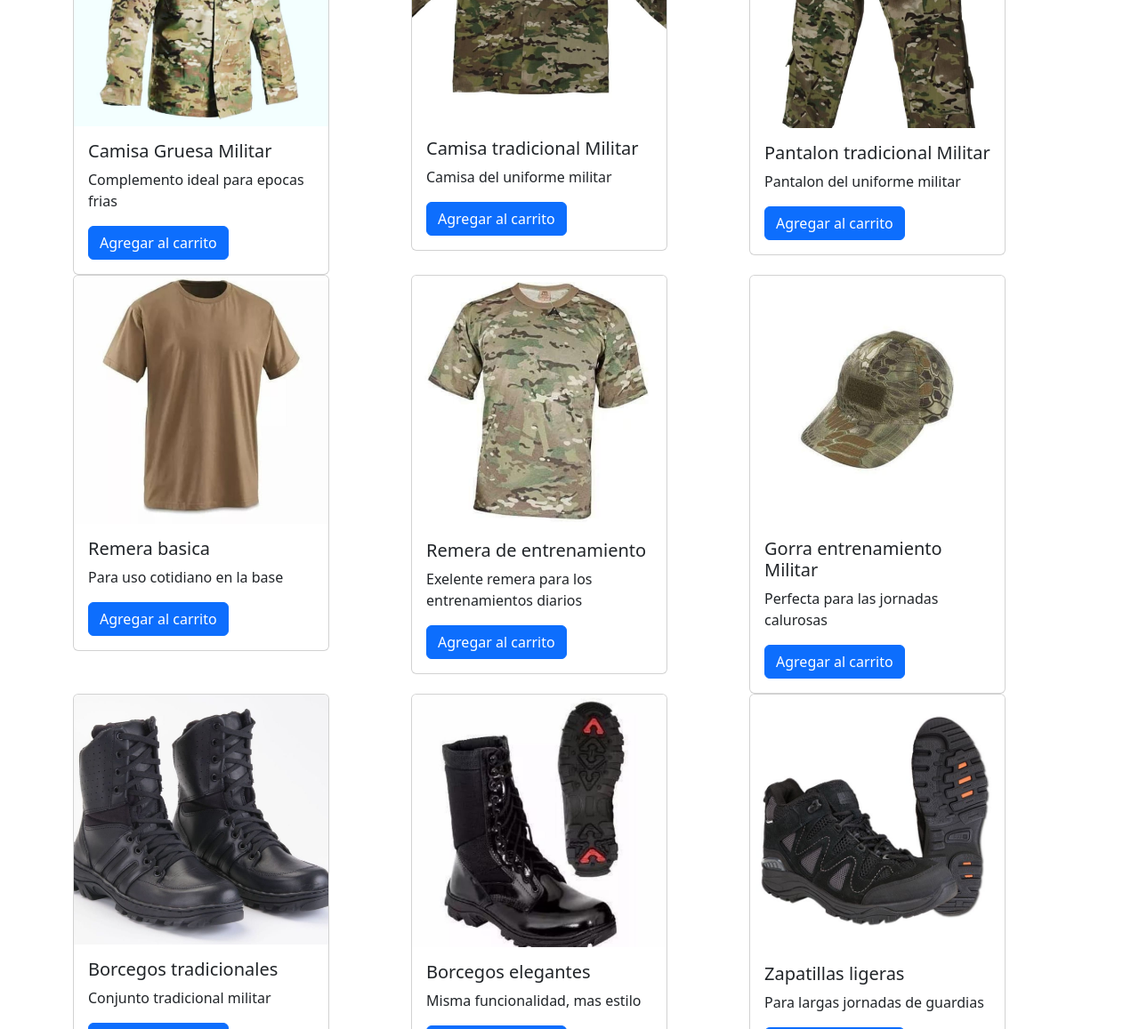
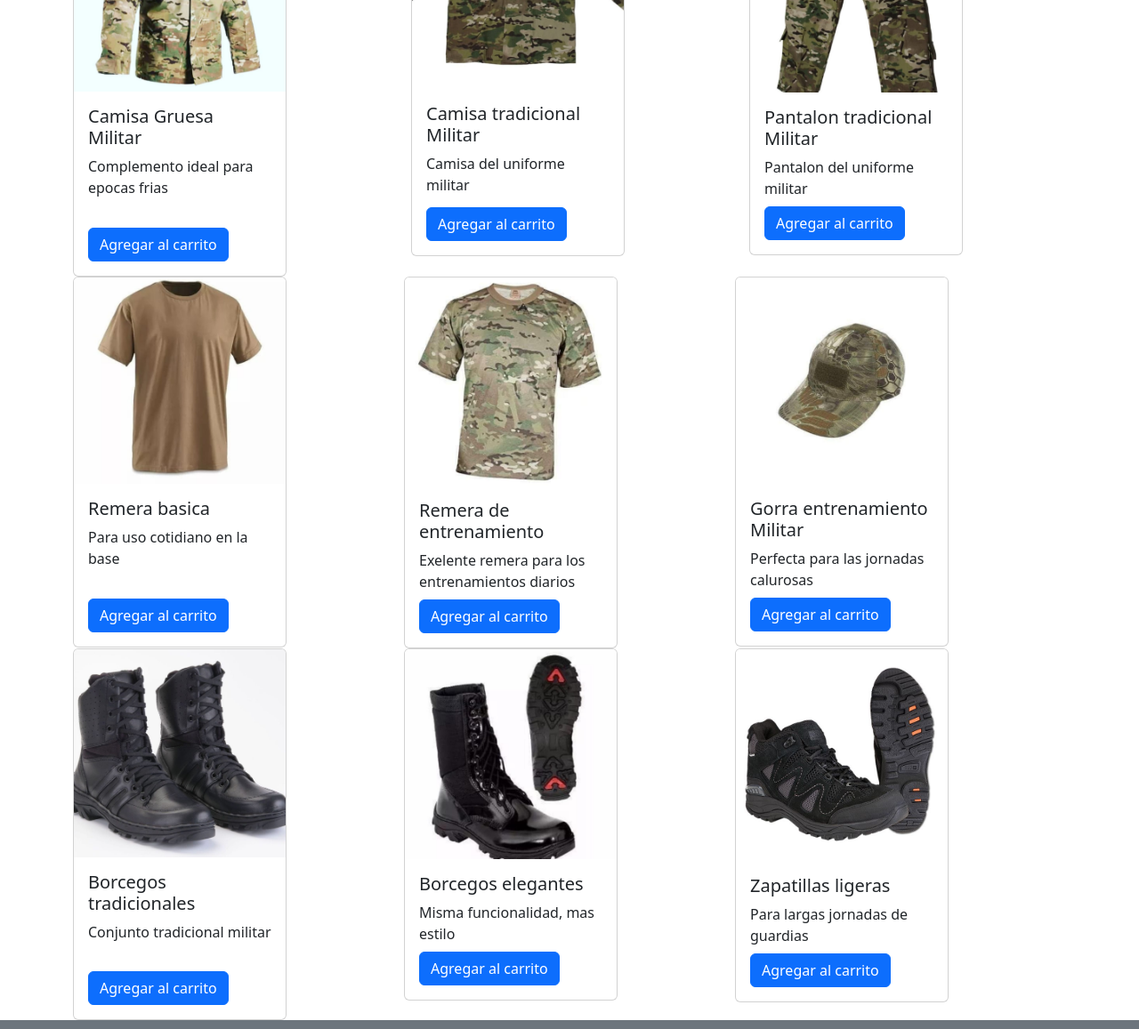
Before and after one commit to avalosignacio/ProyectoFinalAvalosIgnacio, a plain HTML site: page html/indumentaria.html in a window 1280 px wide. Shown: the part 316-1473 px from the top of the page at 89% size. Drawn offline with nearby package versions, Linux system fonts and the light colour scheme.

Commit message:
Terera Version

```diff
--- a/html/indumentaria.html
+++ b/html/indumentaria.html
@@ -14,7 +14,7 @@
 <body>
     <header>
 
-      <div id="banner" class="col-md-fluid">
+        <div id="banner" class="col-fluid">
           <p>
             <img  src="https://img.icons8.com/dotty/80/000000/ship-wheel.png"/>
             Tactico Argentina
@@ -24,11 +24,13 @@
         </div>
 
       </header>
-    <nav>
-        <nav  class="navbar navbar-expand-sm" style="background-color: rgb(102, 102, 13);">
+      <nav class="navbar navbar-expand-sm" style="background-color: rgb(102, 102, 13);">
         <div class="container-fluid">
-
-              <a class="navbar-brand" href="../index.html"><img id="icon" src="../img/icon.jpeg" alt=""></a>
+          <a class="navbar-brand" href="../index.html"><img src="../img/icon.jpeg" alt="" id="icon"></a>
+          <button class="navbar-toggler" type="button" data-bs-toggle="collapse" data-bs-target="#navbarNav" aria-controls="navbarNav" aria-expanded="false" aria-label="Toggle navigation">
+            <span class="navbar-toggler-icon"></span>
+          </button>
+          <div class="collapse navbar-collapse" id="navbarNav">
 
                   <ul class="navbar-nav">
 
@@ -53,34 +55,68 @@
 
     <main>
 
-        <div data-aos="flip-left" class="container">
-            <div class="row">
-                <div class="col-md-4" id="items">
-                    <div class="card" style="width: 18rem;">
+        <div class="container">
+            <div data-aos="flip-left" class="row">
+                <div class="col-md-4 col-sm-6">
+                    <div class="card" style="width: 15rem;">
                         <img src="../img/carrusel5.jpeg" class="card-img-top" alt="...">
                         <div class="card-body">
                           <h5 class="card-title">Camisa Gruesa Militar</h5>
-                          <p class="card-text">Complemento ideal para epocas frias</p>
+                          <p class="card-text" style="height: 65px;">Complemento ideal para epocas frias</p>
                           <a href="#" class="btn btn-primary">Agregar al carrito</a>
                         </div>
                       </div>
                 </div>
-                <div data-aos="flip-left" class="col-md-4" id="items">
-                    <div class="card" style="width: 18rem;">
+                <div data-aos="flip-left" class="col-md-4 col-sm-6">
+                    <div class="card" style="width: 15rem;">
                         <img src="../img/indu7.jpeg" class="card-img-top" alt="...">
                         <div class="card-body">
                           <h5 class="card-title">Camisa tradicional Militar</h5>
-                          <p class="card-text">Camisa del uniforme militar</p>
+                          <p class="card-text" style="height: 45px;">Camisa del uniforme militar</p>
                           <a href="#" class="btn btn-primary">Agregar al carrito</a>
                         </div>
                       </div>
                 </div>
-                <div data-aos="flip-left" class="col-md-4" id="items">
-                    <div class="card" style="width: 18rem;">
+                <div data-aos="flip-left" class="col-md-4 col-sm-6">
+                    <div class="card" style="width: 15rem;">
                         <img src="../img/indu8.jpeg" class="card-img-top" alt="...">
                         <div class="card-body">
                           <h5 class="card-title">Pantalon tradicional Militar</h5>
-                          <p class="card-text">Pantalon del uniforme militar</p>
+                          <p class="card-text" style="height: 40px;">Pantalon del uniforme militar</p>
+                          <a href="#" class="btn btn-primary">Agregar al carrito</a>
+                        </div>
+                      </div>
+                </div>
+
+                <div data-aos="flip-left" class="row">
+
+
+                <div class="col-md-4 col-sm-6">
+                    <div class="card" style="width: 15rem;">
+                        <img src="../img/indu12.jpeg" class="card-img-top" alt="...">
+                        <div class="card-body">
+                          <h5 class="card-title">Remera basica</h5>
+                          <p class="card-text" style="height: 65px;">Para uso cotidiano en la base</p>
+                          <a href="#" class="btn btn-primary">Agregar al carrito</a>
+                        </div>
+                      </div>
+                </div>
+                <div data-aos="flip-left" class="col-md-4 col-sm-6">
+                    <div class="card" style="width: 15rem;">
+                        <img src="../img/indu13.jpeg" class="card-img-top" alt="...">
+                        <div class="card-body">
+                          <h5 class="card-title">Remera de entrenamiento</h5>
+                          <p class="card-text" style="height: 40px;">Exelente remera para los entrenamientos diarios</p>
+                          <a href="#" class="btn btn-primary">Agregar al carrito</a>
+                        </div>
+                      </div>
+                </div>
+                <div data-aos="flip-left" class="col-md-4 col-sm-6">
+                    <div class="card" style="width: 15rem;">
+                        <img src="../img/indu14.jpeg" class="card-img-top" alt="...">
+                        <div class="card-body">
+                          <h5 class="card-title">Gorra entrenamiento Militar</h5>
+                          <p class="card-text" style="height: 40px;">Perfecta para las jornadas calurosas</p>
                           <a href="#" class="btn btn-primary">Agregar al carrito</a>
                         </div>
                       </div>
@@ -88,33 +124,35 @@
 
 
             </div>
+
             <div data-aos="flip-left" class="row">
-                <div class="col-md-4" id="items">
-                    <div class="card" style="width: 18rem;">
-                        <img src="../img/indu12.jpeg" class="card-img-top" alt="...">
+
+                <div data-aos="flip-left" class="col-md-4 col-sm-6">
+                    <div class="card" style="width: 15rem;">
+                        <img src="../img/acc16.jpeg" class="card-img-top" alt="...">
                         <div class="card-body">
-                          <h5 class="card-title">Remera basica</h5>
-                          <p class="card-text">Para uso cotidiano en la base</p>
+                          <h5 class="card-title">Borcegos tradicionales</h5>
+                          <p class="card-text" style="height: 40px;">Conjunto tradicional militar</p>
                           <a href="#" class="btn btn-primary">Agregar al carrito</a>
                         </div>
                       </div>
                 </div>
-                <div data-aos="flip-left" class="col-md-4" id="items">
-                    <div class="card" style="width: 18rem;">
-                        <img src="../img/indu13.jpeg" class="card-img-top" alt="...">
+                <div data-aos="flip-left" class="col-md-4 col-sm-6">
+                    <div class="card" style="width: 15rem;">
+                        <img src="../img/acc17.jpeg" class="card-img-top" alt="...">
                         <div class="card-body">
-                          <h5 class="card-title">Remera de entrenamiento</h5>
-                          <p class="card-text">Exelente remera para los entrenamientos diarios</p>
+                          <h5 class="card-title">Borcegos elegantes</h5>
+                          <p class="card-text" style="height: 40px;">Misma funcionalidad, mas estilo</p>
                           <a href="#" class="btn btn-primary">Agregar al carrito</a>
                         </div>
                       </div>
                 </div>
-                <div data-aos="flip-left" class="col-md-4" id="items">
-                    <div class="card" style="width: 18rem;">
-                        <img src="../img/indu14.jpeg" class="card-img-top" alt="...">
+                <div data-aos="flip-left" class="col-md-4 col-sm-6" >
+                    <div class="card" style="width: 15rem;">
+                        <img src="../img/acc21.jpeg" class="card-img-top" alt="...">
                         <div class="card-body">
-                          <h5 class="card-title">Gorra entrenamiento Militar</h5>
-                          <p class="card-text">Perfecta para las jornadas calurosas</p>
+                          <h5 class="card-title">Zapatillas ligeras</h5>
+                          <p class="card-text" style="height: 40px;">Para largas jornadas de guardias</p>
                           <a href="#" class="btn btn-primary">Agregar al carrito</a>
                         </div>
                       </div>
@@ -122,44 +160,6 @@
 
 
             </div>
-            <div class="row">
-                <div data-aos="flip-left" class="col-md-4" id="items">
-                    <div class="card" style="width: 18rem;">
-                        <img src="../img/acc16.jpeg" class="card-img-top" alt="...">
-                        <div class="card-body">
-                          <h5 class="card-title">Borcegos tradicionales</h5>
-                          <p class="card-text">Conjunto tradicional militar</p>
-                          <a href="#" class="btn btn-primary">Agregar al carrito</a>
-                        </div>
-                      </div>
-                </div>
-                <div data-aos="flip-left" class="col-md-4" id="items">
-                    <div class="card" style="width: 18rem;">
-                        <img src="../img/acc17.jpeg" class="card-img-top" alt="...">
-                        <div class="card-body">
-                          <h5 class="card-title">Borcegos elegantes</h5>
-                          <p class="card-text">Misma funcionalidad, mas estilo</p>
-                          <a href="#" class="btn btn-primary">Agregar al carrito</a>
-                        </div>
-                      </div>
-                </div>
-                <div data-aos="flip-left" class="col-md-4" id="items">
-                    <div class="card" style="width: 18rem;">
-                        <img src="../img/acc21.jpeg" class="card-img-top" alt="...">
-                        <div class="card-body">
-                          <h5 class="card-title">Zapatillas ligeras</h5>
-                          <p class="card-text">Para largas jornadas de guardias</p>
-                          <a href="#" class="btn btn-primary">Agregar al carrito</a>
-                        </div>
-                      </div>
-                </div>
-
-
-            </div>
-        </div>
-
-
-
 
 
 
--- a/style/style.scss
+++ b/style/style.scss
@@ -4,20 +4,17 @@
     padding: 0;
 }
 
-#banner{
+#banner {
     width: 100%;
     height: 80px;
     background-color: olive;
-    font-size: calc(80px - 3vw);
+    font-size: calc(300% - 3vh);
     text-align: center;
     font-family:'Times New Roman', Times, serif;
     padding: 0px;
 
 }
 
-nav{
-    height: 95px;
-}
 
 #mapa{
     padding-bottom: 140px ;
@@ -28,7 +25,7 @@ nav{
 #icon{
 
     width: 100px;
-    height: 87px;
+    height: 77px;
     border-radius: 70px;
 }
 
@@ -66,9 +63,7 @@ nav{
     @include text-carrusel;
 }
 
-footer{
 
-}
 
 .contact{
     text-align: center;
```
Also changed, not shown: html/accesorios.html (+28 -28 lines), html/contacto.html (+7 -4 lines), html/mochilas.html (+20 -26 lines), index.html (+11 -8 lines), style/style.css, 1 other file. Lines whose indentation alone changed are shown as unchanged.
